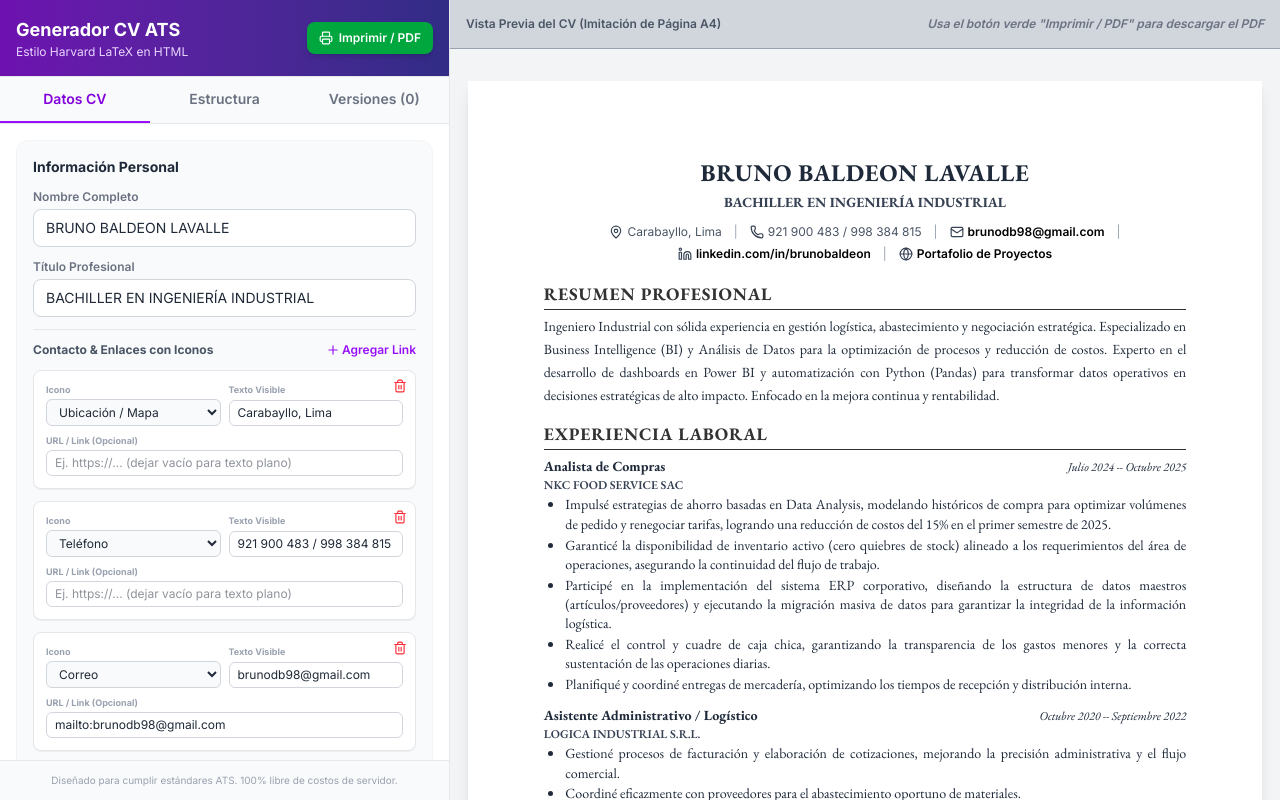
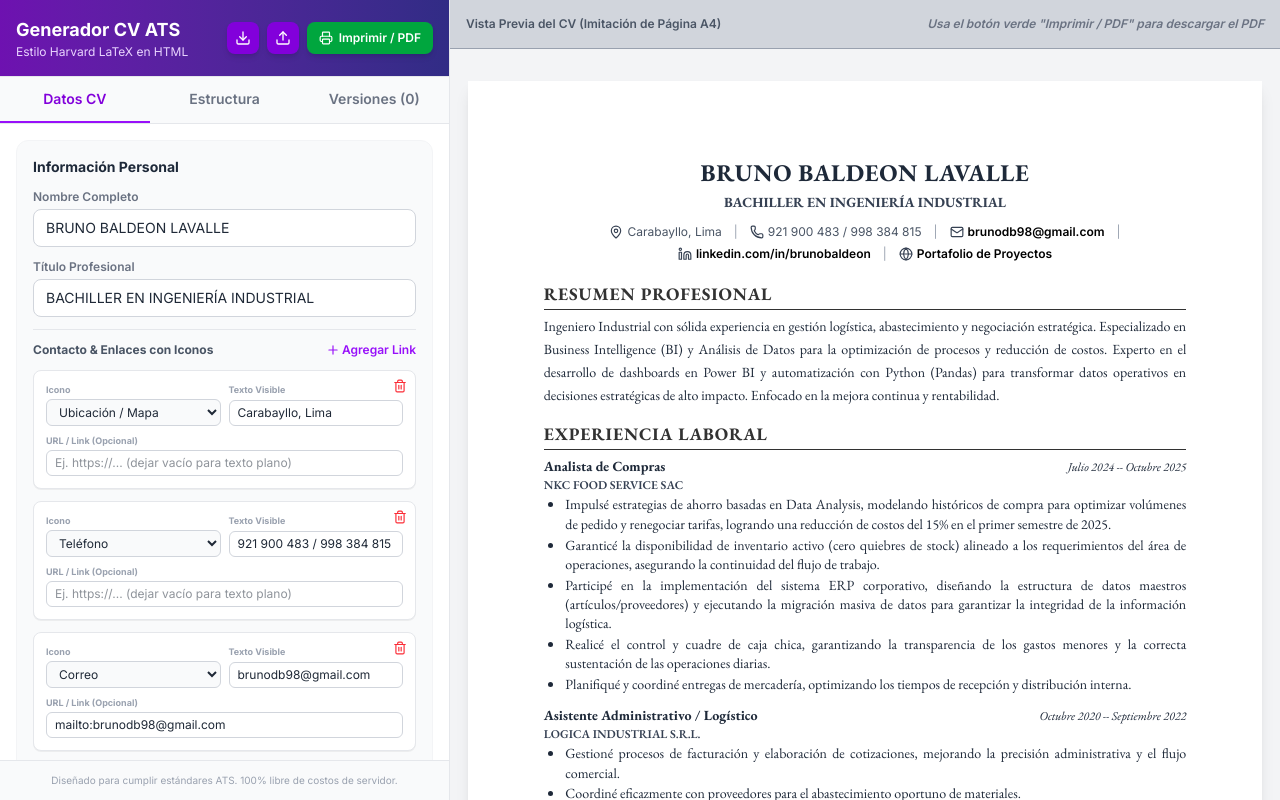
Before and after one commit to VANDO98/Generador-de-CV, a React (Vite) app: page / in a window 1280 px wide. Built offline with nearby package versions, Linux system fonts and the light colour scheme.

Commit message:
Add quick backup/restore buttons to header

```diff
--- a/src/components/BuilderUI.jsx
+++ b/src/components/BuilderUI.jsx
@@ -177,6 +177,30 @@ export default function BuilderUI({
           <h1 className="text-lg font-bold">Generador CV ATS</h1>
           <p className="text-xs text-purple-200">Estilo Harvard LaTeX en HTML</p>
         </div>
+        <div className="flex items-center gap-2">
+          {/* Export Backup Button */}
+          <button
+            onClick={onExportJSON}
+            title="Descargar respaldo (JSON)"
+            className="p-2 bg-purple-700 hover:bg-purple-600 text-white rounded-lg transition-colors cursor-pointer shadow-md flex items-center justify-center"
+          >
+            <Download className="w-4 h-4" />
+          </button>
+
+          {/* Import Backup Button */}
+          <label
+            title="Subir respaldo (JSON)"
+            className="p-2 bg-purple-700 hover:bg-purple-600 text-white rounded-lg transition-colors cursor-pointer shadow-md flex items-center justify-center"
+          >
+            <Upload className="w-4 h-4" />
+            <input
+              type="file"
+              accept=".json"
+              onChange={handleFileChange}
+              className="hidden"
+            />
+          </label>
+
           <button
             onClick={() => window.print()}
             className="flex items-center gap-1.5 bg-green-600 hover:bg-green-700 text-white text-xs font-semibold px-3 py-2 rounded-lg transition-colors cursor-pointer shadow-md"
@@ -184,6 +208,7 @@ export default function BuilderUI({
             <Printer className="w-3.5 h-3.5" />
             Imprimir / PDF
           </button>
+        </div>
       </div>
 
       {/* Tabs */}
```
Lines whose indentation alone changed are shown as unchanged.
